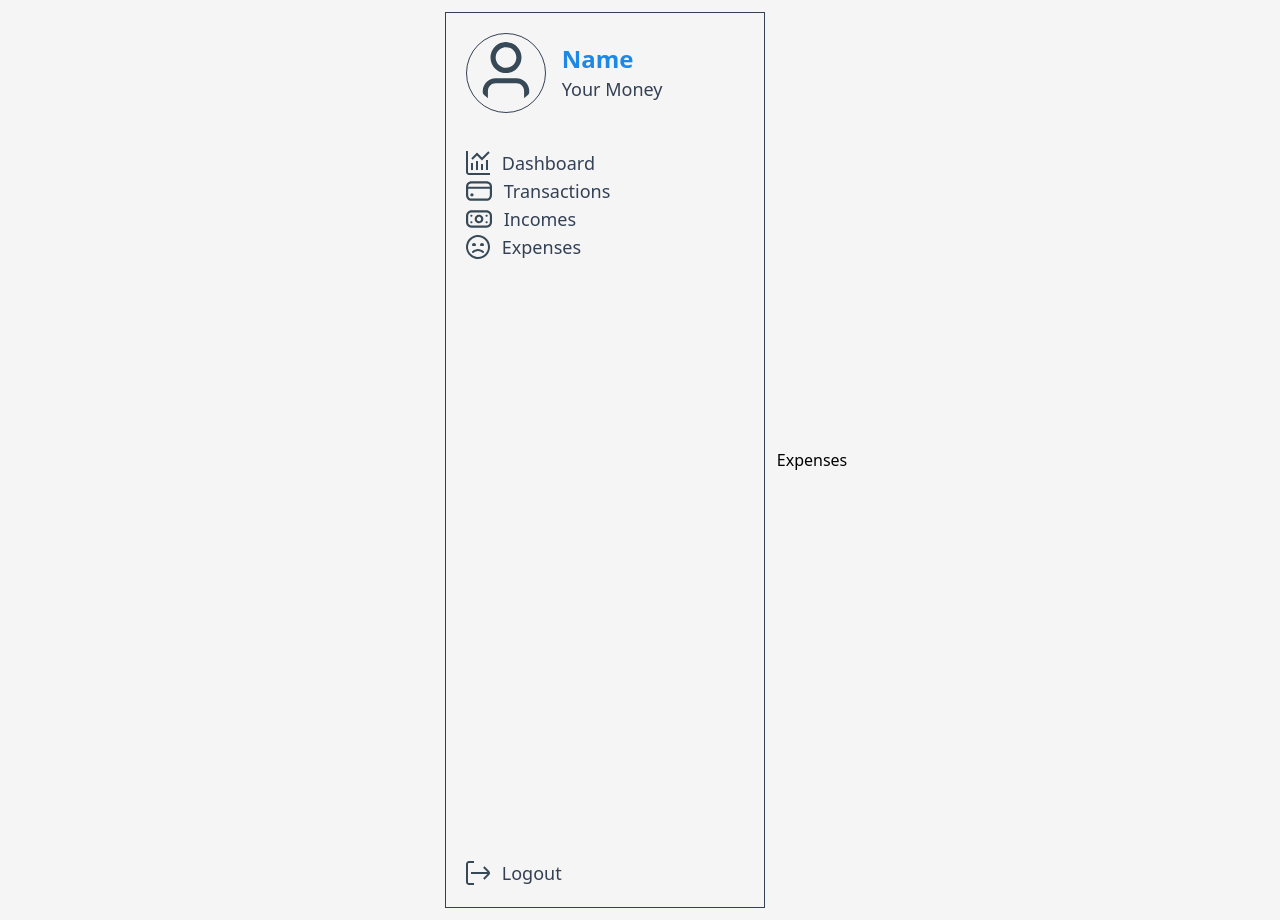
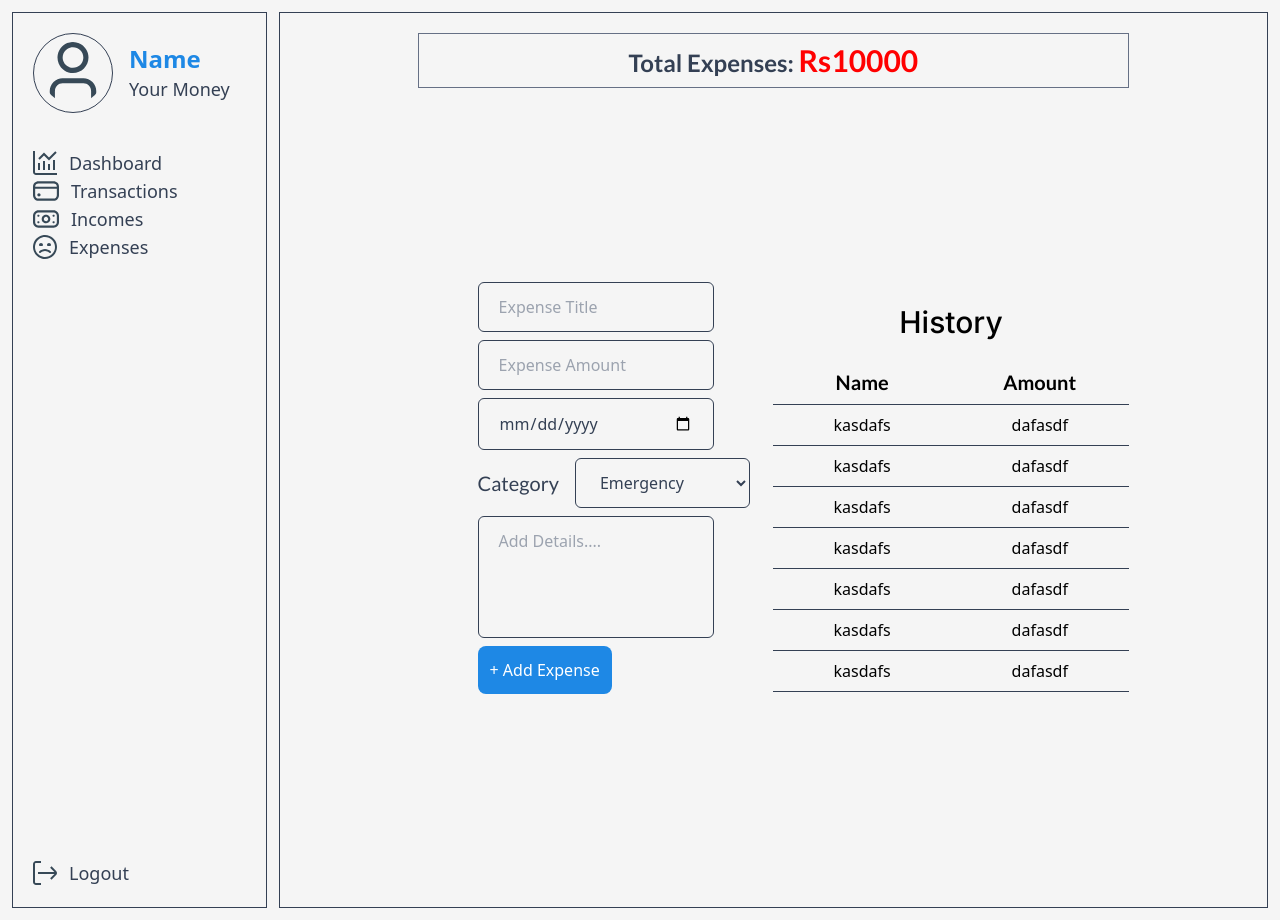
Before and after one commit to Karam-Abbas/Finance-Tracker, a React (Vite) app in the folder Client/: page /in/expenses in a window 1280 px wide. Built offline with nearby package versions, Linux system fonts and the light colour scheme.

Commit message:
made the expenses page also now the frontend part is done.

```diff
--- a/Client/src/pages/Expenses.jsx
+++ b/Client/src/pages/Expenses.jsx
@@ -1,7 +1,68 @@
 import React from "react";
+import { MiniHistory } from "../components/index.js";
+import "../../public/stylesheets/Dashboard.css";
+import "../../public/stylesheets/LogIn.css";
 
 const Expenses = () => {
-  return <div>Expenses</div>;
+  return (<div className="border-x border-y border-solid border-[--primary-color] h-[56rem] w-full mr-3 p-5 flex flex-col items-center">
+    <div className="flex flex-row items-center justify-center w-3/4 border-x border-y border-[--placeholder-color] border-solid p-2">
+      <div className="font-lato">
+        <span className="text-2xl text-[--primary-color] font-semibold">
+          Total Expenses:{" "}
+        </span>{" "}
+        <span className="text-3xl text-[--danger] font-bold">
+          Rs10000
+        </span>
+      </div>
+    </div>
+    <div className="flex flex-row items-center justify-evenly w-3/4 h-full">
+      <div className="flex flex-col items-center justify-center h-full p-5 gap-2 w-1/2 text-[--primary-color]">
+        <input
+          type="text"
+          name="title"
+          className="border-[--primary-color] border-solid border-x border-y px-5 py-3 rounded-md w-3/4"
+          placeholder="Expense Title"
+        />
+        <input
+          type="text"
+          name="amount"
+          className="border-[--primary-color] border-solid border-x border-y px-5 py-3 rounded-md w-3/4"
+          placeholder="Expense Amount"
+        />
+        <input
+          type="date"
+          name="date"
+          className="border-[--primary-color] border-solid border-x border-y px-5 py-3 rounded-md w-3/4"
+        />
+        <div className="flex flex-row gap-4 items-center justify-between w-3/4">
+          <label htmlFor="category" className="text-xl font-lato">Category</label>
+          <select
+            id="category"
+            className="border-[--primary-color] border-solid border-x border-y px-5 py-3 rounded-md hover:scale-105"
+          >
+            <option value="Pocket Money">Emergency</option>
+            <option value="Freelance">Home Expense</option>
+            <option value="Business">Entertainment</option>
+            <option value="Side Businesses">Hobby</option>
+            <option value="Salary">Bills</option>
+            <option value="Other">Other</option>
+          </select>
+        </div>
+        <textarea
+          name="description"
+          className="border-[--primary-color] border-solid border-x border-y px-5 py-3 rounded-md w-3/4 resize-none"
+          placeholder="Add Details...."
+          rows="4"
+        />
+        <div className=" w-3/4">
+          <button type="submit" className=" px-3 py-3 rounded-lg text-white bg-[--accent-color] hover:scale-105">+ Add Expense</button>
+        </div>
+      </div>
+      <div className="w-1/2">
+      <MiniHistory />
+      </div>
+    </div>
+  </div>);
 };
 
 export default Expenses;
```
